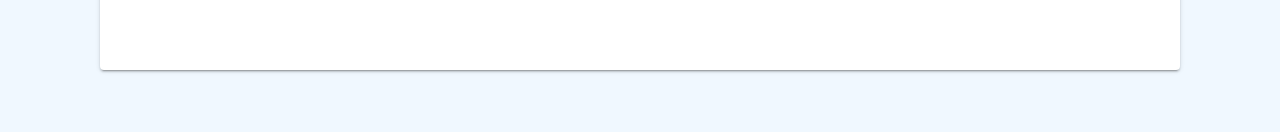
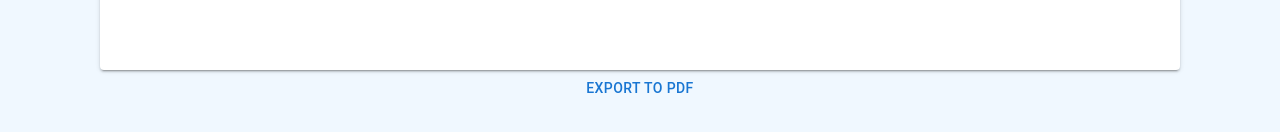
Before and after one commit to werpietrzak/slide-editor, a React (Create React App) app: page / in a window 1280 px wide. Shown: the part 540-672 px from the top of the page. Built offline with nearby package versions, Linux system fonts and the light colour scheme; the HTML template or start-up script is replaced by a standard one.

Commit message:
feat: add export to pdf functionality

```diff
--- a/src/App.scss
+++ b/src/App.scss
@@ -5,7 +5,8 @@ body {
 .app {
     &__container {
         display: flex;
-        justify-content: center;
+        flex-direction: column;
+        align-items: center;
         padding-top: 30px;
     }
 
--- a/src/App.tsx
+++ b/src/App.tsx
@@ -1,5 +1,6 @@
 import React from 'react';
-import { Paper } from '@mui/material';
+import { Button, Paper } from '@mui/material';
+import jsPDF from 'jspdf';
 import { DragAndDropArea } from './components/drag-and-drop-area';
 import { SlideContent } from './components/slide-content';
 import { SlideTitle } from './components/slide-title';
@@ -20,15 +21,25 @@ const App: React.FC = () => {
         },
     ];
 
+    const generatePDF = () => {
+        const report = new jsPDF('portrait', 'pt', 'a4');
+        report.html(document.getElementById('report')!).then(() => {
+            report.save('report.pdf');
+        });
+    };
+
     return (
         <div className={`${CN}__container`}>
-            <Paper className={`${CN}__slide-card`} elevation={2}>
+            <Paper id="report" className={`${CN}__slide-card`} elevation={2}>
                 <DragAndDropArea
                     id="slide-area"
                     direction="vertical"
                     draggableItems={items}
                 />
             </Paper>
+            <Button onClick={generatePDF} type="button">
+                Export to PDF
+            </Button>
         </div>
     );
 };
```
